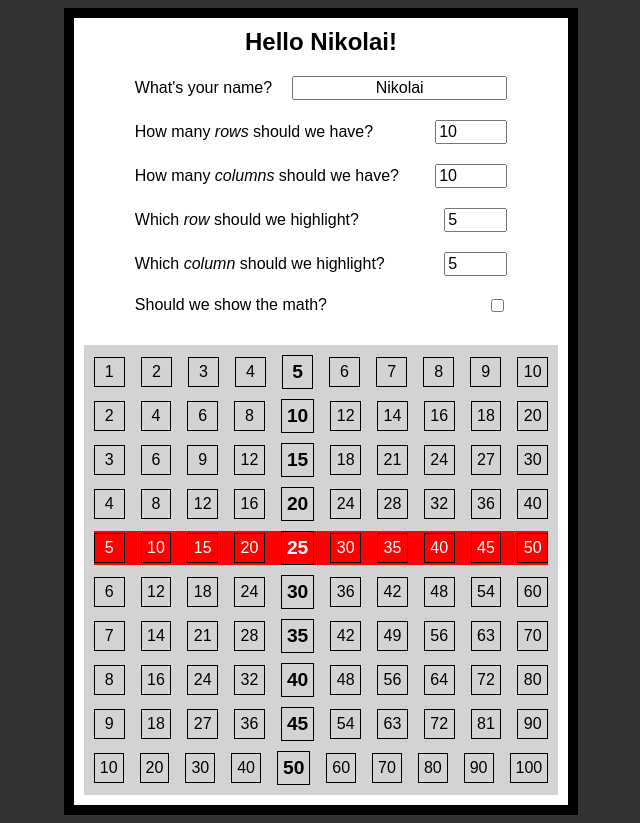
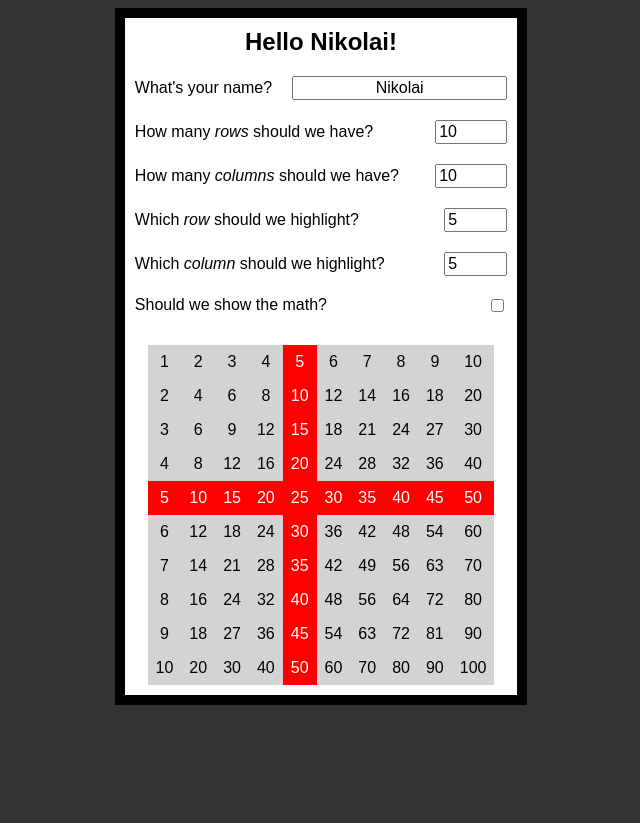
Before and after one commit to NikolaiLangloisUMN/multiplication-table-in-vue, a Vue app: page / in a window 1280 px wide. Shown: the whole page, without its empty margins (319-959 px from the left). After the commit the page ends 800 px from the top, so only its background shows below. Built offline with nearby package versions, Linux system fonts and the light colour scheme.

Commit message:
Now laid out with HTML tables for greater structure

```diff
--- a/src/components/MultiplicationTable.vue
+++ b/src/components/MultiplicationTable.vue
@@ -49,9 +49,10 @@ const showCalculations = ref(false)
 
     <section class="multiplication-table">
 
-      <div class="row" v-for="row in numOfRows" :class="{ 'highlighted' : rowHighlight === row }">
+      <table>
+        <tr v-for="row in numOfRows" :class="{ 'highlighted' : row === rowHighlight }">
 
-        <div class="column" v-for="column in numOfColumns" :class="{ 'highlighted' : columnHighlight === column }">
+          <td v-for="column in numOfColumns" :class="{ 'highlighted' : column === columnHighlight }">
 
             {{ row * column }}
 
@@ -59,9 +60,9 @@ const showCalculations = ref(false)
               ({{ row }} * {{ column }})
             </div>
 
-        </div>
-
-      </div>
+          </td>
+        </tr>
+      </table>
 
     </section>
   </section>
@@ -111,35 +112,23 @@ section.container {
   }
 
   section.multiplication-table {
+    table {
       background-color: lightgray;
-    display: flex;
-    flex-direction: column;
-    gap: 10px;
-    padding: 10px;
+      border-collapse: collapse;
 
-    div.row {
-      display: flex;
-      justify-content: space-between;
-      align-items: center;
-      gap: 1rem;
-
+      tr {
         &.highlighted {
           background-color: red;
           color: white;
         }
 
-      div.column {
-        display: flex;
-        flex: 1;
-        justify-content: center;
-        padding: 5px;
-        flex-direction: column;
-        border: 1px solid black;
-        align-items: center;
+        td {
+          text-align: center;
+          padding: 0.5rem;
 
           &.highlighted {
-          font-weight: bold;
-          font-size: 1.2rem;
+            background-color: red;
+            color: white;
           }
 
           .calculation {
@@ -149,4 +138,5 @@ section.container {
       }
     }
   }
+}
 </style>
```
Lines whose indentation alone changed are shown as unchanged.
